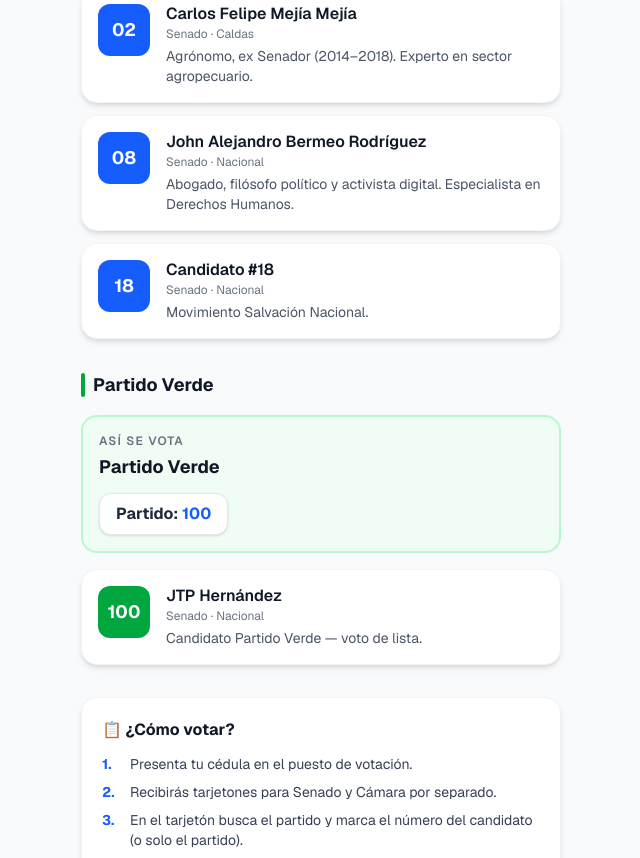
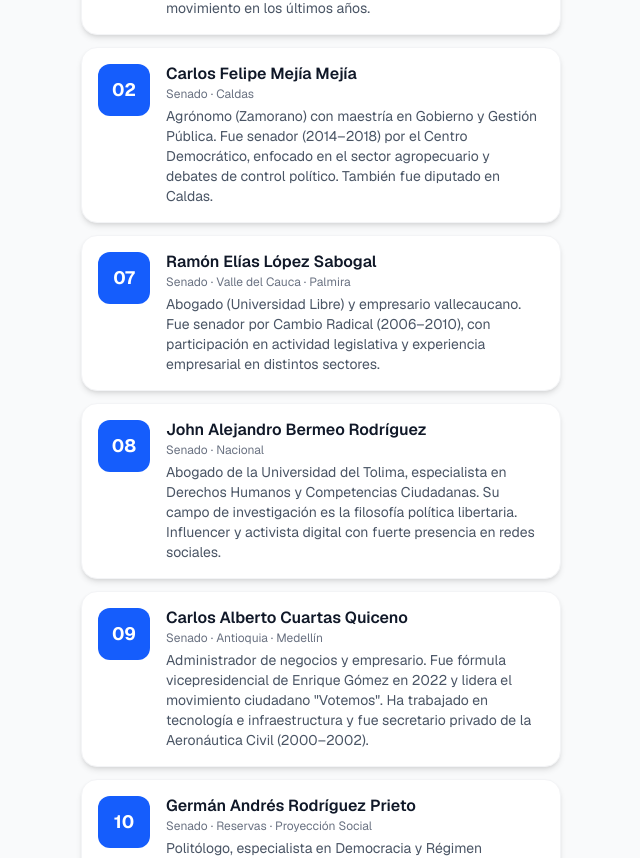
Before and after one commit to pdromoreno7/voto-senado-camara-2026-v1, a Next.js app: page / in a window 1280 px wide. Shown: the part 702-1560 px from the top of the page, without its empty margins (319-959 px from the left). Built offline with nearby package versions, Linux system fonts and the light colour scheme.

Commit message:
feat: update candidate descriptions and add #07, #09, #10, fix #18 name

```diff
--- a/app/page.tsx
+++ b/app/page.tsx
@@ -10,28 +10,49 @@ const salvacionCandidatos = [
     numero: "01",
     nombre: "Enrique Gómez Martínez",
     cargo: "Senado",
-    descripcion: "Abogado, líder y cabeza del Movimiento Salvación Nacional. Candidato presidencial 2022.",
+    descripcion: "Abogado y dirigente del Movimiento de Salvación Nacional. Recuperó la personería jurídica del partido y lideró su relanzamiento; fue candidato presidencial en 2022. Ha ejercido principalmente como vocero y cabeza visible del movimiento en los últimos años.",
     region: "Bogotá · Nacional",
   },
   {
     numero: "02",
     nombre: "Carlos Felipe Mejía Mejía",
     cargo: "Senado",
-    descripcion: "Agrónomo, ex Senador (2014–2018). Experto en sector agropecuario.",
+    descripcion: "Agrónomo (Zamorano) con maestría en Gobierno y Gestión Pública. Fue senador (2014–2018) por el Centro Democrático, enfocado en el sector agropecuario y debates de control político. También fue diputado en Caldas.",
     region: "Caldas",
+  },
+  {
+    numero: "07",
+    nombre: "Ramón Elías López Sabogal",
+    cargo: "Senado",
+    descripcion: "Abogado (Universidad Libre) y empresario vallecaucano. Fue senador por Cambio Radical (2006–2010), con participación en actividad legislativa y experiencia empresarial en distintos sectores.",
+    region: "Valle del Cauca · Palmira",
   },
   {
     numero: "08",
     nombre: "John Alejandro Bermeo Rodríguez",
     cargo: "Senado",
-    descripcion: "Abogado, filósofo político y activista digital. Especialista en Derechos Humanos.",
+    descripcion: "Abogado de la Universidad del Tolima, especialista en Derechos Humanos y Competencias Ciudadanas. Su campo de investigación es la filosofía política libertaria. Influencer y activista digital con fuerte presencia en redes sociales.",
     region: "Nacional",
   },
   {
+    numero: "09",
+    nombre: "Carlos Alberto Cuartas Quiceno",
+    cargo: "Senado",
+    descripcion: "Administrador de negocios y empresario. Fue fórmula vicepresidencial de Enrique Gómez en 2022 y lidera el movimiento ciudadano \"Votemos\". Ha trabajado en tecnología e infraestructura y fue secretario privado de la Aeronáutica Civil (2000–2002).",
+    region: "Antioquia · Medellín",
+  },
+  {
+    numero: "10",
+    nombre: "Germán Andrés Rodríguez Prieto",
+    cargo: "Senado",
+    descripcion: "Politólogo, especialista en Democracia y Régimen Electoral, cofundador del movimiento FUERA. Ha trabajado en la Registraduría Nacional, el Concejo de Bogotá y el Congreso. Fue Secretario Privado de la Alcaldía de Mosquera. Defenderá el erario, la transparencia y la política sin corrupción.",
+    region: "Reservas · Proyección Social",
+  },
+  {
     numero: "18",
-    nombre: "Candidato #18",
+    nombre: "José Ángel Espinoza Henao",
     cargo: "Senado",
-    descripcion: "Movimiento Salvación Nacional.",
+    descripcion: "Candidato al Senado por el Movimiento de Salvación Nacional.",
     region: "Nacional",
   },
 ];
```
